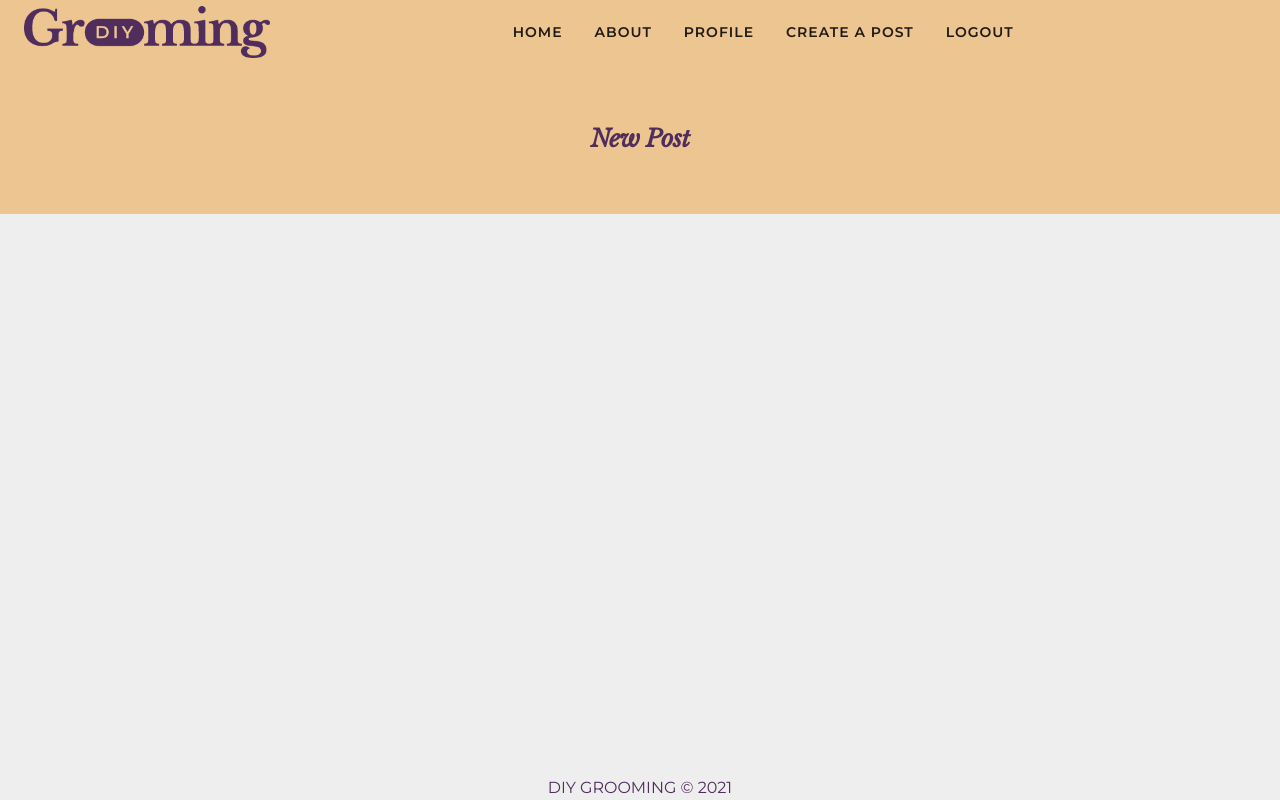
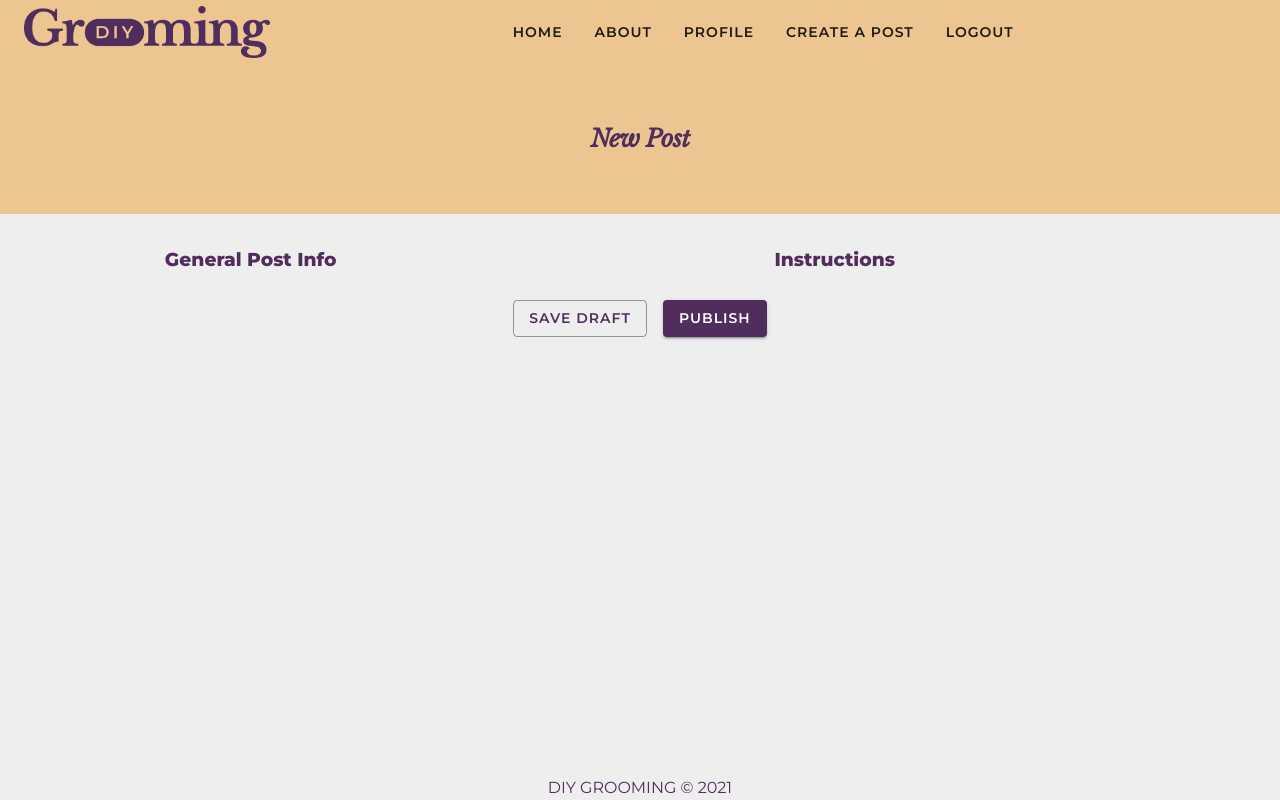
Before and after one commit to winny1212/client-frontend, a React (Create React App) app: page /posts/new in a window 1280 px wide. Built offline with nearby package versions, Linux system fonts and the light colour scheme.

Commit message:
Configure basic layout for PostForm and initialPostData

```diff
--- a/src/App.js
+++ b/src/App.js
@@ -16,8 +16,7 @@ import Form from './views/form/Form';
 import ProfileForm from './views/User/profile/ProfileForm';
 import Profile from './views/User/profile/Profile';
 import Footer from './components/footer/Footer';
-import PostForm from './views/post/PostForm';
-import Post from './components/posts/post/Post';
+import NewPost from './views/post/NewPost';
 import PostId from './views/post/PostId';
 import UpdateForm from './views/form/UpdateForm';
 import ErrorPage from './views/error/ErrorPage';
@@ -42,7 +41,7 @@ function App() {
 
             <Route path="posts" element={<Navigate replace to="/" />} />
             {/* EDIT: /posts/:id/edit */}
-            <Route path="posts/new" element={<PostForm />} />
+            <Route path="posts/new" element={<NewPost />} />
             <Route path="posts/:postID" element={<PostId />} />
 
             {/* Temporary routes for view only */}
--- /dev/null
+++ b/src/components/posts/forms/PostForm.js
@@ -0,0 +1,63 @@
+import React, { useState } from 'react';
+
+// Components
+import StepsForm from './StepsForm';
+
+// MUI
+import Grid from '@mui/material/Grid';
+// import Box from '@mui/material/Box';
+// import Typography from '@mui/material/Typography';
+import Stack from '@mui/material/Stack';
+import Button from '@mui/material/Button';
+
+// {_id, breed, dogSize, author, title, description, steps, image, likes, comments, createdAt}
+
+const initialPostData = {
+  title: '',
+  author: '',
+  breed: '',
+  dogSize: '',
+  duration: '',
+  description: '',
+  tools: [],
+  steps: [],
+  image: { before: '', after: '' },
+  video: '',
+};
+
+function PostForm() {
+  // Post state
+  const [postData, setPostData] = useState(initialPostData);
+  console.log(postData);
+
+  const handleSubmit = (e) => {
+    e.preventDefault();
+  };
+
+  return (
+    <>
+      <Grid
+        container
+        direction="row"
+        spacing={2}
+        alignItems="center"
+        justifyContent="center"
+      >
+        <Grid item xs={12} md={4}>
+          <h3>General Post Info</h3>
+        </Grid>
+        <Grid item xs={12} md={8}>
+          <StepsForm />
+        </Grid>
+        <Grid item xs={12} md={12}>
+          <Stack spacing={2} direction="row" justifyContent="center">
+            <Button variant="outlined">Save Draft</Button>
+            <Button variant="contained">Publish</Button>
+          </Stack>
+        </Grid>
+      </Grid>
+    </>
+  );
+}
+
+export default PostForm;
--- /dev/null
+++ b/src/views/post/NewPost.js
@@ -0,0 +1,22 @@
+import React from 'react';
+import Header from '../../components/layout/Header';
+import PostForm from '../../components/posts/forms/PostForm';
+
+// MUI
+import Container from '@mui/material/Container';
+// import Grid from '@mui/material/Grid';
+// import Box from '@mui/material/Box';
+// import Typography from '@mui/material/Typography';
+
+const NewPost = () => {
+  return (
+    <>
+      <Header title="New Post" />
+      <Container maxWidth="lg">
+        <PostForm />
+      </Container>
+    </>
+  );
+};
+
+export default NewPost;
--- a/src/views/post/PostForm.js
+++ /dev/null
@@ -1,12 +0,0 @@
-import React from 'react';
-import Header from '../../components/layout/Header';
-
-const PostForm = () => {
-  return (
-    <>
-      <Header title="New Post" />
-    </>
-  );
-};
-
-export default PostForm;
--- a/src/views/post/PostId.js
+++ b/src/views/post/PostId.js
@@ -1,5 +1,7 @@
 import React from 'react';
+// eslint-disable-next-line
 import { useParams, useNavigate, useLocation } from 'react-router-dom';
+// eslint-disable-next-line
 import { useSelector } from 'react-redux';
 import Header from '../../components/layout/Header';
 // import Post from '../../components/posts/post/Post';
@@ -7,10 +9,10 @@ import Header from '../../components/layout/Header';
 const PostId = () => {
   // define the post/:id params from App.js
   const { postID } = useParams();
-  const location = useLocation();
-  const navigate = useNavigate();
+  // const location = useLocation();
+  // const navigate = useNavigate();
 
-  const posts = useSelector((state) => state.postsReducer);
+  // const posts = useSelector((state) => state.postsReducer);
 
   return (
     <>
```
Also changed, not shown: src/components/posts/forms/FormInput.js (added, +11 -0 lines), src/components/posts/forms/StepsForm.js (renamed from src/views/post/StepsForm.js).
